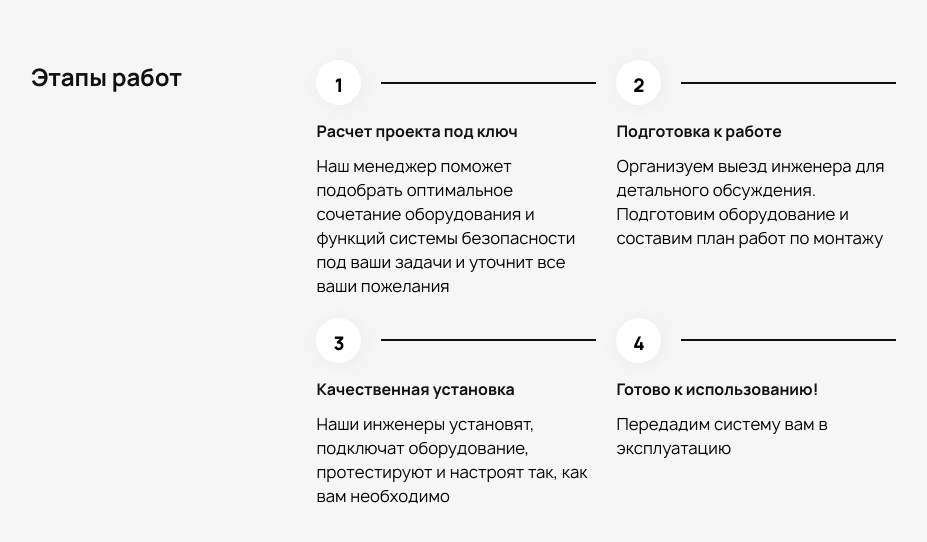
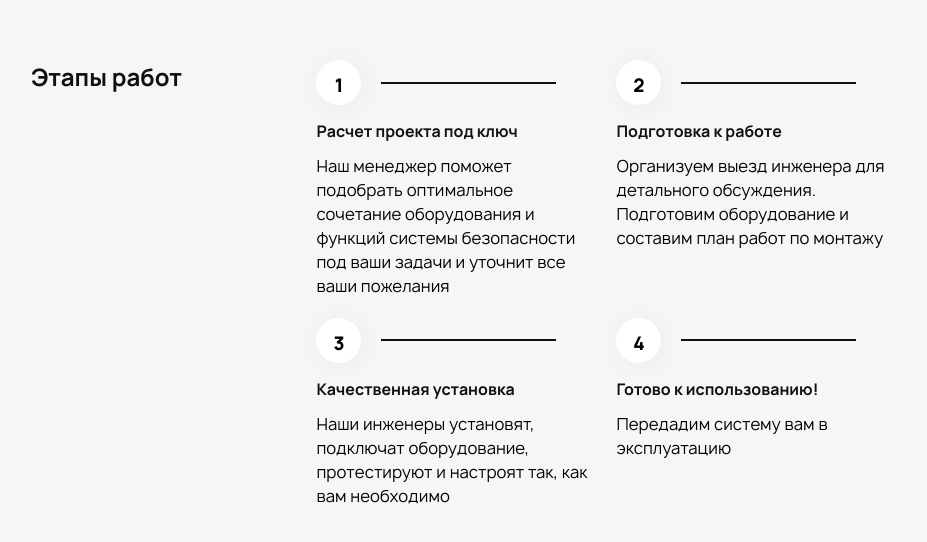
Before and after one commit to NSecuritySolutions/frontend, a React (Vite) app: page / in a window 1280 px wide. Shown: the top 542 px of the page, without its empty margins (169-1096 px from the left). Built offline with nearby package versions, Linux system fonts and the light colour scheme.

Commit message:
Fix: line length

```diff
--- a/src/shared/constants/texts/project-milestones.ts
+++ b/src/shared/constants/texts/project-milestones.ts
@@ -7,8 +7,8 @@ type TProjectMilestones = {
 export const projectMilestones: TProjectMilestones[] = [
   {
     id: 1,
-    title: 'Расчет проекта под ключ',
-    text: 'Наш менеджер поможет подобрать оптимальное сочетание оборудования и функций системы безопасности под ваши задачи и уточнит все ваши пожелания'
+    title: 'Расчет проекта под ключ ',
+    text: 'Наш менеджер поможет подобрать оптимальное сочетание оборудования и функций системы безопасности под ваши задачи и уточнит все ваши пожелания '
   },
   {
     id: 2,
--- a/src/widgets/ProjectStage/ui/styled.ts
+++ b/src/widgets/ProjectStage/ui/styled.ts
@@ -135,7 +135,7 @@ const StageLine = styled.div`
   border-style: solid;
   border-width: 1px;
   background-color: ${colors.darkPrimary};
-  width: 215px;
+  width: 175px;
   height: 1px;
   margin: auto 0;
 
```
